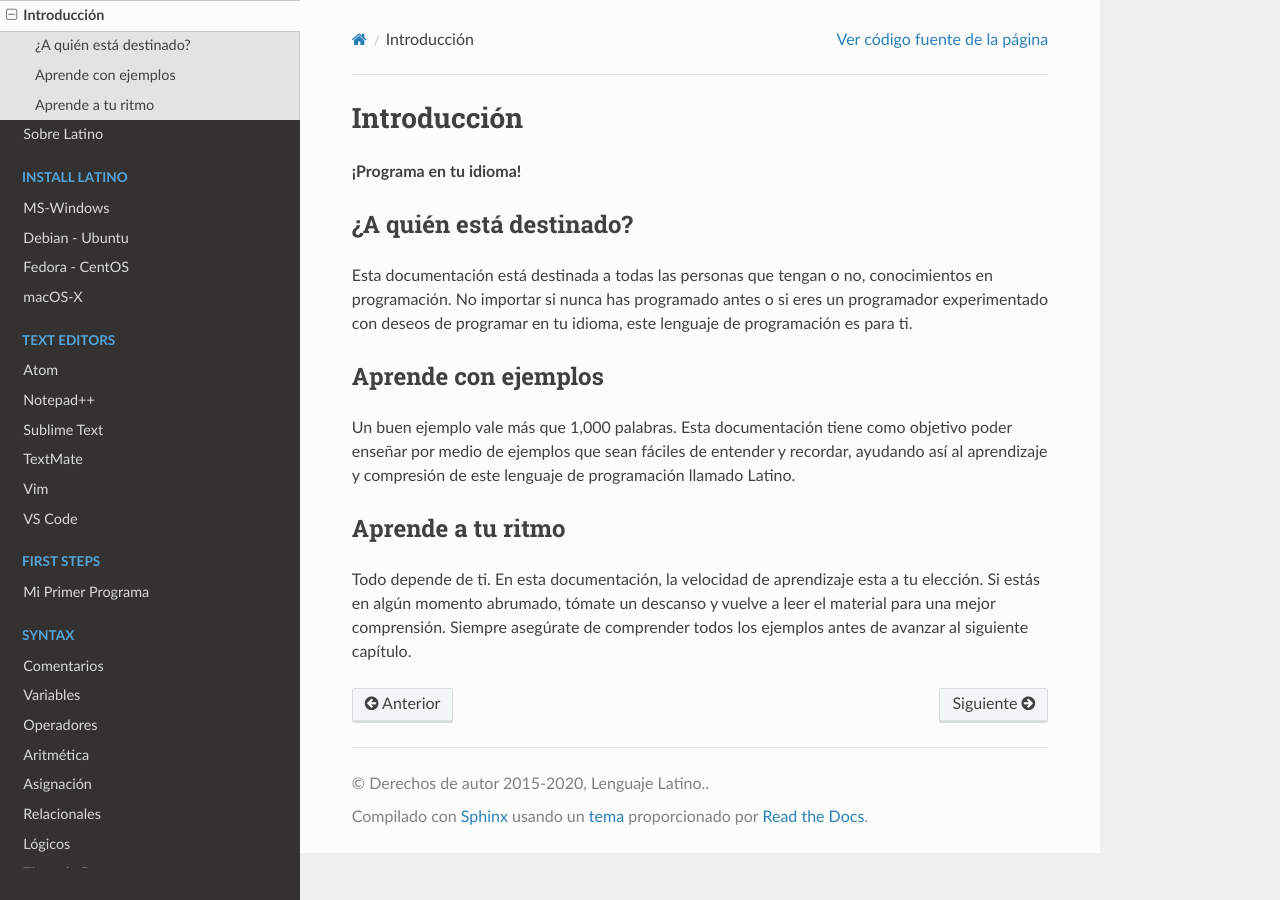
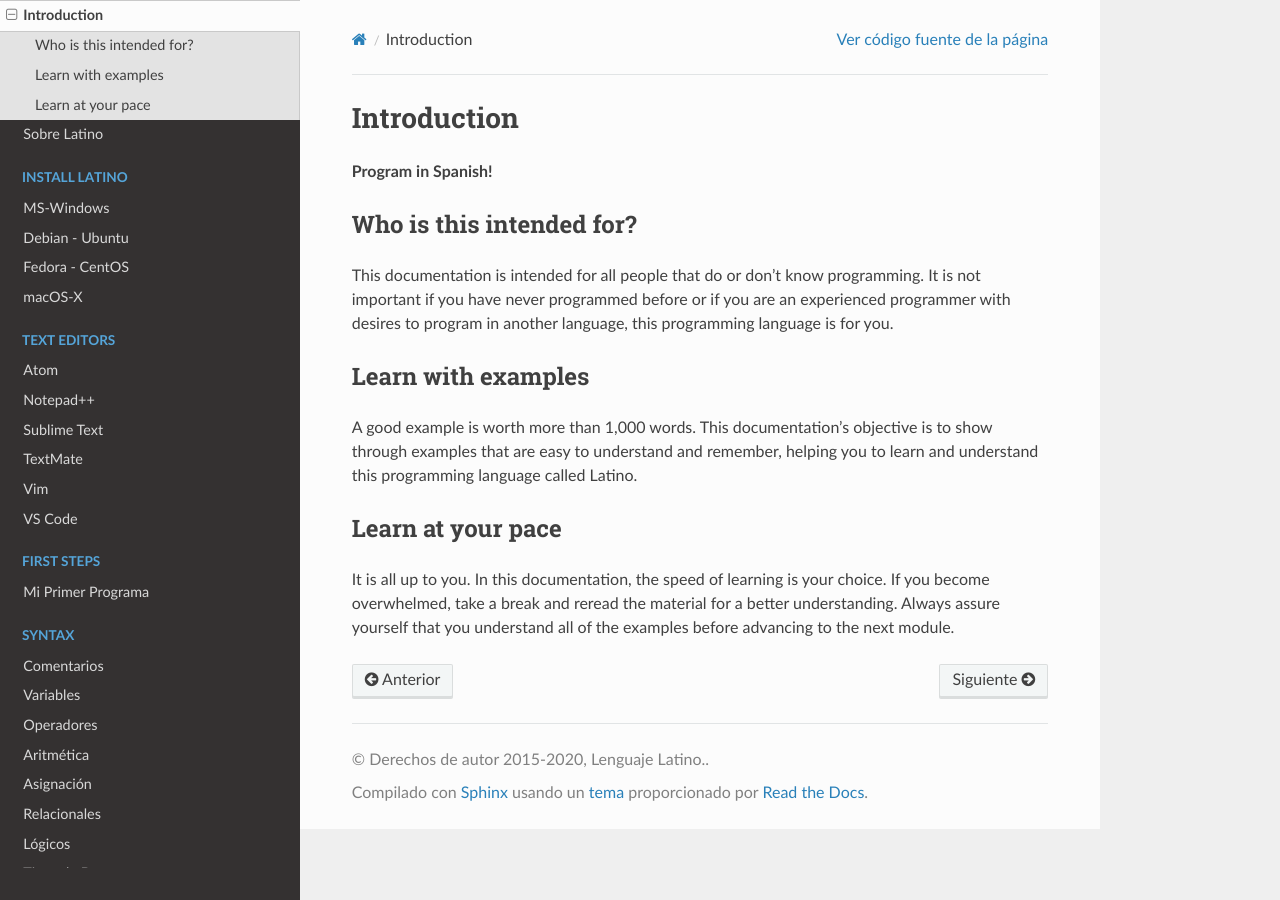
Before and after one commit to LatinoDocs/Manual-Latino.en-USA, a Sphinx documentation site: the page built from docs/Introduccion.rst, in a window 1280 px wide. Built offline with Sphinx 7.4.7 and the Read the Docs theme 2.0.0, drawn with Linux system fonts in a browser that asks for light colours; comment, search, counter and statistics services are not loaded.

Commit message:
traduci el introduction a ingles

```diff
--- a/docs/Introduccion.rst
+++ b/docs/Introduccion.rst
@@ -1,22 +1,22 @@
 .. meta::
-   :description: Introducción a la documentación
-   :keywords: manual, documentacion, latino, Introduccion
+   :description: Introduction to documentation
+   :keywords: manual, documentation, latino, Introduction
 
 =============
-Introducción
+Introduction
 =============
 
-**¡Programa en tu idioma!**
+**Program in Spanish!**
 
 
-¿A quién está destinado?
-------------------------
-Esta documentación está destinada a todas las personas que tengan o no, conocimientos en programación. No importar si nunca has programado antes o si eres un programador experimentado con deseos de programar en tu idioma, este lenguaje de programación es para ti.
+Who is this intended for?
+-------------------------
+This documentation is intended for all people that do or don't know programming. It is not important if you have never programmed before or if you are an experienced programmer with desires to program in another language, this programming language is for you.
 
-Aprende con ejemplos
+Learn with examples
 --------------------
-Un buen ejemplo vale más que 1,000 palabras. Esta documentación tiene como objetivo poder enseñar por medio de ejemplos que sean fáciles de entender y recordar, ayudando así al aprendizaje y compresión de este lenguaje de programación llamado Latino.
+A good example is worth more than 1,000 words. This documentation's objective is to show through examples that are easy to understand and remember, helping you to learn and understand this programming language called Latino.
 
-Aprende a tu ritmo
+Learn at your pace
 ------------------
-Todo depende de ti. En esta documentación, la velocidad de aprendizaje esta a tu elección. Si estás en algún momento abrumado, tómate un descanso y vuelve a leer el material para una mejor comprensión. Siempre asegúrate de comprender todos los ejemplos antes de avanzar al siguiente capítulo.
+It is all up to you. In this documentation, the speed of learning is your choice. If you become overwhelmed, take a break and reread the material for a better understanding. Always assure yourself that you understand all of the examples before advancing to the next module.
```
